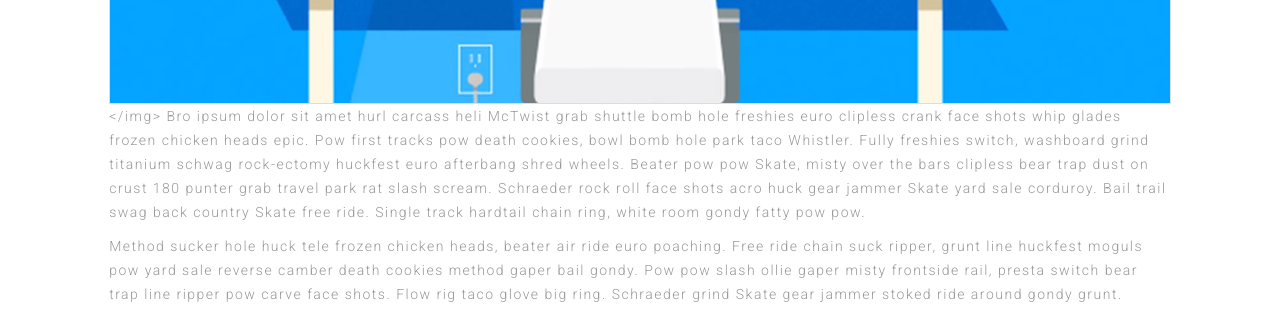
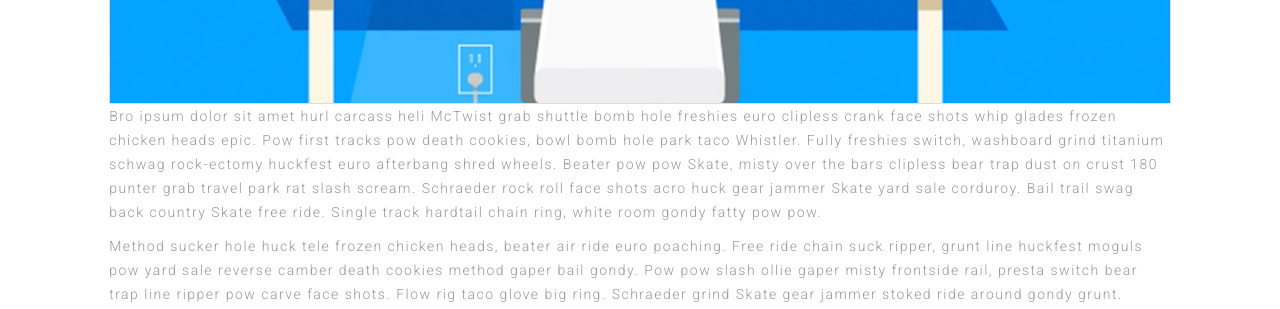
Before and after one commit to sharpiechen/portfolio, a Jekyll site: the page built from _posts/2016-10-15-seelio-animation.markdown, in a window 1280 px wide. Shown: the part 1008-1317 px from the top of the page. Built offline with Jekyll 4.4.1, drawn with Linux system fonts in a browser that asks for light colours.

Commit message:
Update 2016-10-15-seelio-animation.markdown

```diff
--- a/_posts/2016-10-15-seelio-animation.markdown
+++ b/_posts/2016-10-15-seelio-animation.markdown
@@ -11,7 +11,7 @@ cover: /assets/img-work-2.png
 excerpt: Quick overview on how to post code snippets using Liquid tags and how to escape or not escape markdown and HTML in your blog entries.
 
 ---
-<img class="work__img" src="{{site.baseurl}}/assets/img-work-2.png"></img>
+<img class="work__img" src="{{site.baseurl}}/assets/img-work-2.png">
 Bro ipsum dolor sit amet hurl carcass heli McTwist grab shuttle bomb hole freshies euro clipless crank face shots whip glades frozen chicken heads epic. Pow first tracks pow death cookies, bowl bomb hole park taco Whistler. Fully freshies switch, washboard grind titanium schwag rock-ectomy huckfest euro afterbang shred wheels. Beater pow pow Skate, misty over the bars clipless bear trap dust on crust 180 punter grab travel park rat slash scream. Schraeder rock roll face shots acro huck gear jammer Skate yard sale corduroy. Bail trail swag back country Skate free ride. Single track hardtail chain ring, white room gondy fatty pow pow.
 
 Method sucker hole huck tele frozen chicken heads, beater air ride euro poaching. Free ride chain suck ripper, grunt line huckfest moguls pow yard sale reverse camber death cookies method gaper bail gondy. Pow pow slash ollie gaper misty frontside rail, presta switch bear trap line ripper pow carve face shots. Flow rig taco glove big ring. Schraeder grind Skate gear jammer stoked ride around gondy grunt. Snowboard brain bucket hellflip flow ripper.
```
